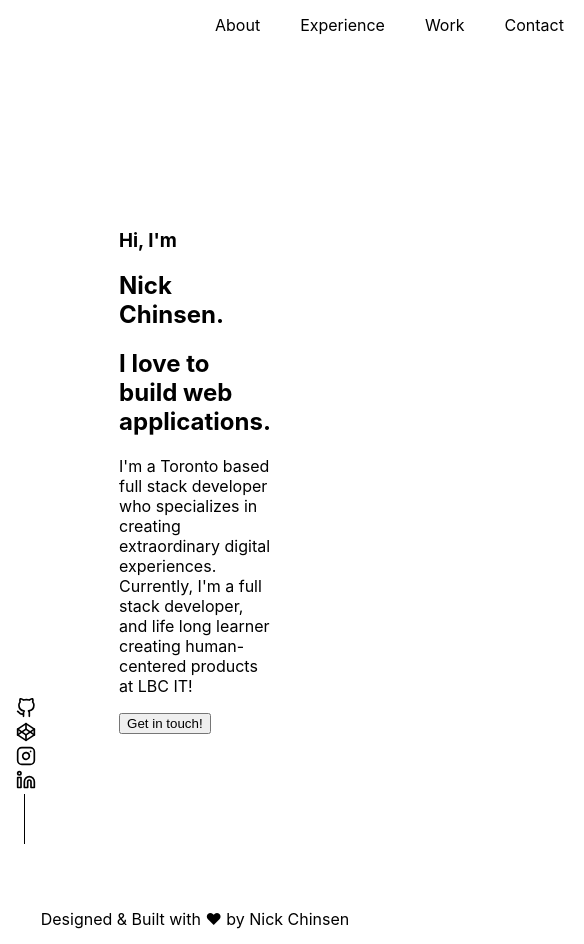
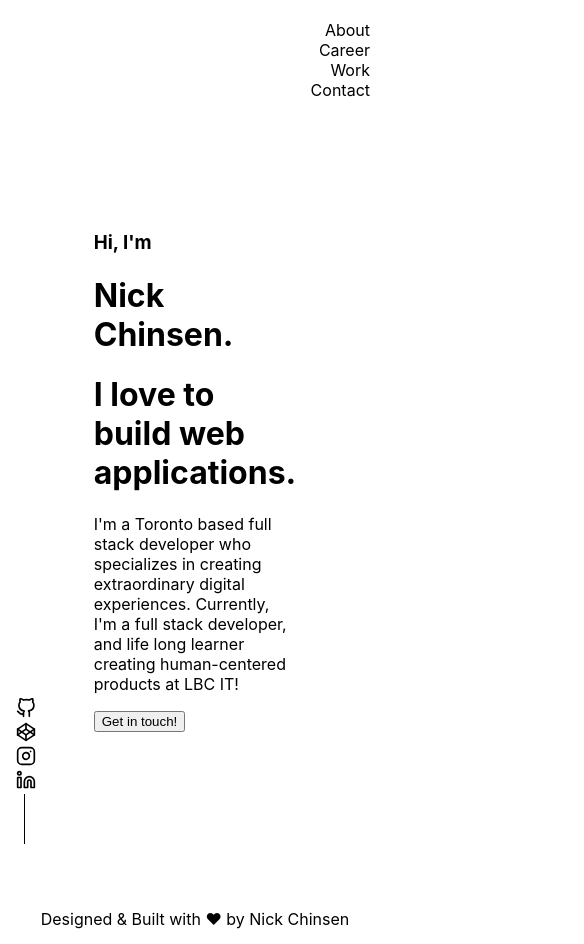
Before and after one commit to karnnivore/nick-chinsen-website, a Next.js app: page / in a window 390 px wide. Shown: the whole page, 584 px wide, since content can reach past the window. Built offline with nearby package versions, Linux system fonts and the light colour scheme.

Commit message:
Update mobile header layout

```diff
--- a/pages/index.tsx
+++ b/pages/index.tsx
@@ -13,6 +13,7 @@ const Home: NextPage = () => {
       <Head>
         <title>Nick Chinsen - Full Stack Developer</title>
         <meta name="description" content="Nick Chinsen full stack developer based in Toronto" />
+        <meta name="viewport" content="width=device-width, initial-scale=1"/>
         <link rel="icon" href="/favicon.ico" />
       </Head>
 
@@ -26,7 +27,7 @@ const Home: NextPage = () => {
               <a>About</a>
             </li>
             <li>
-              <a>Experience</a>
+              <a>Career</a>
             </li>
             <li>
               <a>Work</a>
@@ -57,7 +58,7 @@ const Home: NextPage = () => {
       </div>
 
       <main className={styles.main}>
-        <section className={styles.landing}>
+        <div className={styles.landingTextSection}>
           <h3>Hi, I&apos;m</h3>
           <h1>Nick Chinsen.</h1>
           <h1>I love to build web applications.</h1>
@@ -68,7 +69,7 @@ const Home: NextPage = () => {
           <button>
             Get in touch!
           </button>
-        </section>
+        </div>
       </main>
 
       <footer className={styles.footer}>
--- a/styles/Home.module.css
+++ b/styles/Home.module.css
@@ -102,22 +102,35 @@
 /* header styling */
 .landingHeader {
   display: flex;
-  justify-content: space-between;
+  justify-content: space-around;
   align-items: center;
   min-height: 50px;
 }
 .headerLinks {
-  max-width: 50%;
+  max-width: 30%;
 }
 .headerLinks ul {
   display: flex;
   justify-content: space-between;
+  text-align: right;
 }
 
-.headerLinks a{
+.headerLinks li {
   margin: 0 20px;
 }
 
+@media (max-width: 500px) {
+  .headerLinks ul {
+    position: fixed;
+    top: 20px;
+    right: 20px;
+    flex-direction: column;
+    text-align: right;
+  }
+  .headerLinks li {
+    margin: 0;
+  }
+}
 /* sidebar social links */
 .sideBarSocials {
   position: fixed;
@@ -139,6 +152,8 @@
 .main {
   padding: 0 100px;
 }
+.landingTextSection {
+}
 
 /* footer styling */
 .footer {
--- a/styles/globals.css
+++ b/styles/globals.css
@@ -4,6 +4,8 @@ body {
   margin: 0;
   font-family: -apple-system, BlinkMacSystemFont, Segoe UI, Roboto, Oxygen,
     Ubuntu, Cantarell, Fira Sans, Droid Sans, Helvetica Neue, sans-serif;
+  max-width: 100vw;
+  max-height: 100vh;
 }
 
 a {
```
